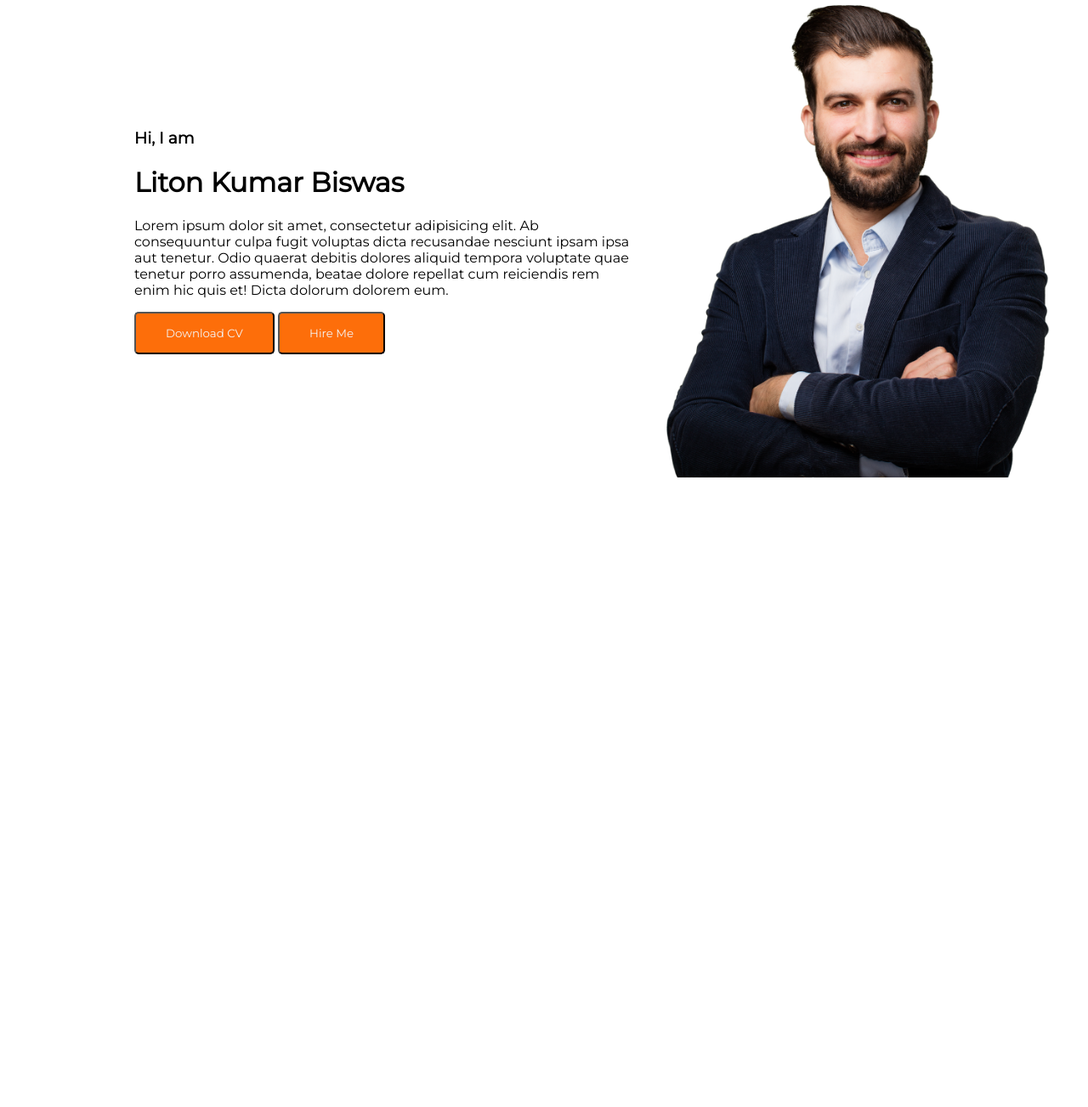
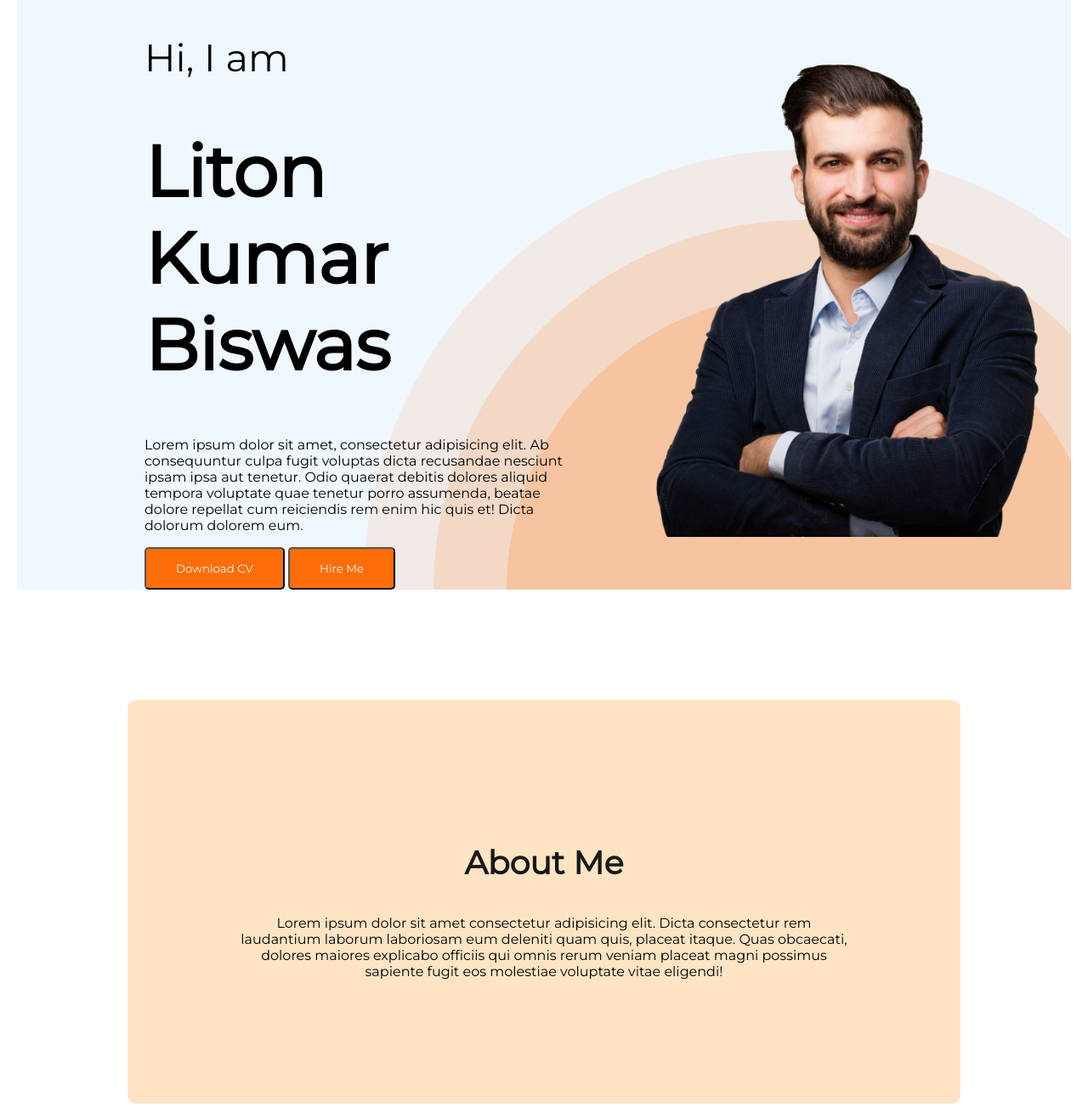
Before and after one commit to dipu97/myprotfolio, a plain HTML site: page index.html in a window 1280 px wide. Shown: the part 200-1503 px from the top of the page at 85% size. Before the commit the page ends 804 px from the top, so only its background shows below. Drawn offline with Linux system fonts and the light colour scheme.

Commit message:
about section created

```diff
--- a/css/style.css
+++ b/css/style.css
@@ -1,5 +1,8 @@
 *{
     font-family: 'Montserrat', sans-serif;
+}
+body{
+    margin: 20px;
 }
 .text-primary{
     color: #FD6E0A;
@@ -35,13 +38,44 @@ nav a{
 }
 /* banner style */
 .header{
-
+background-color: aliceblue;
+background-image: url('../images/header_bg.png');
+background-repeat: no-repeat;
+background-position: bottom right;
 }
 .banner{
     display: flex;
-    padding: 30px 30px 30px 150px;
+    gap: 40px;
+    padding: 30px 30px 0 150px;
+    justify-content: space-between;
     align-items: center;
+}
+.banner-content{
+    width: 500px;
 }
 .banner .profile{
     width: 500px;
 }
+.greetings{
+    font-size: 45px;
+    font-weight: 500;
+}
+.banner-heading{
+    font-size: 84px;
+    font-weight: 700;
+}
+.about{
+    background-color: bisque;
+    padding: 130px;
+    border-radius: 10px;
+    margin: 130px ;
+}
+.section-title{
+    color: #181818;
+    text-align: center;
+    font-size: 38px;
+    font-weight: 700;
+}
+.section-desc{
+    text-align: center;
+}
--- a/index.html
+++ b/index.html
@@ -24,7 +24,7 @@
             </ul>
         </nav>
         <div class="banner">
-            <div>
+            <div class="banner-content">
                 <h3 class="greetings">Hi, I am</h3>
                 <h1 class="banner-heading">Liton Kumar Biswas</h1>
                 <p>Lorem ipsum dolor sit amet, consectetur adipisicing elit. Ab consequuntur culpa fugit voluptas dicta
@@ -40,7 +40,13 @@
         </div>
     </header>
     <main>
-
+        <section class="about">
+            <h3 class="section-title">About Me</h3>
+            <p class="section-desc">Lorem ipsum dolor sit amet consectetur adipisicing elit. Dicta consectetur rem
+                laudantium laborum laboriosam eum deleniti quam quis, placeat itaque. Quas obcaecati, dolores maiores
+                explicabo officiis qui omnis rerum veniam placeat magni possimus sapiente fugit eos molestiae voluptate
+                vitae eligendi!</p>
+        </section>
     </main>
     <footer>
 
```
